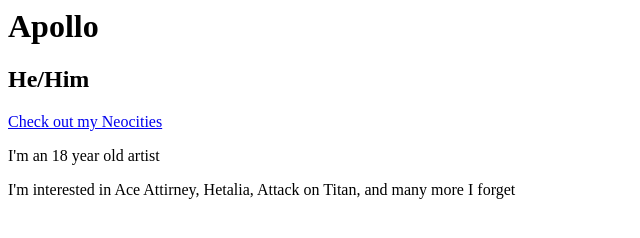
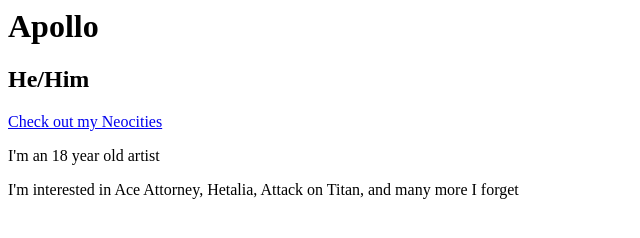
Before and after one commit to RussiaHetalia/RussiaHetalia, a plain HTML site: page index.html in a window 1280 px wide. Shown: the full height of the page, 0-640 px from the left. Drawn offline with Linux system fonts and the light colour scheme.

Commit message:
index.html

```diff
--- a/index.html
+++ b/index.html
@@ -10,7 +10,7 @@
 <div>
 <a href="https://ace-attorney.neocities.org/">Check out my Neocities</a>
   <p>I'm an 18 year old artist</p>
-  <p>I'm interested in Ace Attirney, Hetalia, Attack on Titan, and many more I forget</p>
+  <p>I'm interested in Ace Attorney, Hetalia, Attack on Titan, and many more I forget</p>
 </div>
 </body>
 </html>
```
